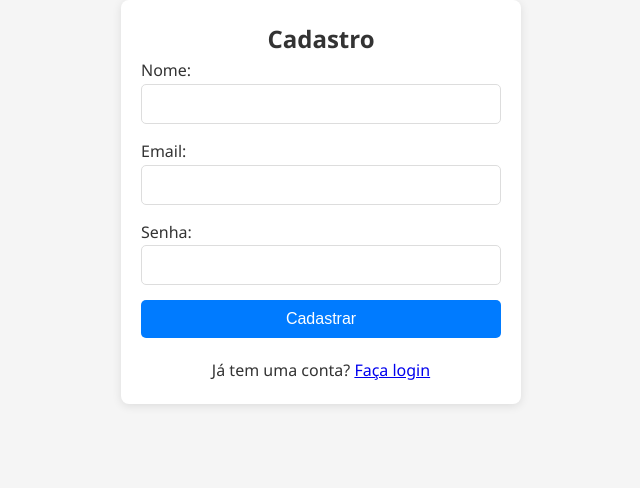
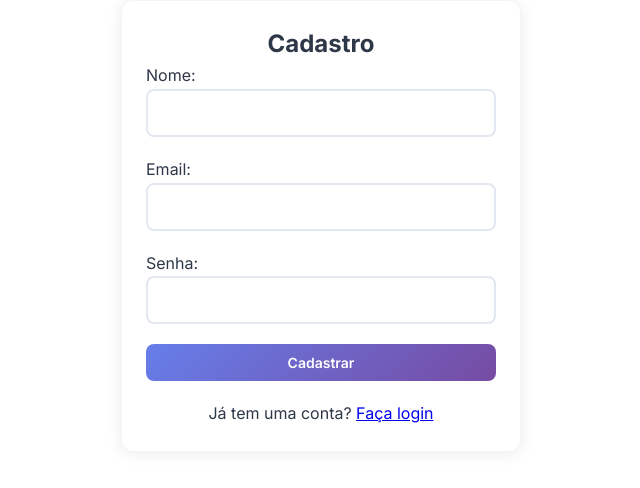
Before and after one commit to Joao-stk/moneyflow, a React (Vite) app in the folder financial-frontend/: page /register in a window 1280 px wide. Shown: the top 488 px of the page, without its empty margins (319-959 px from the left). Built offline with nearby package versions, Linux system fonts and the light colour scheme; no server answers.

Commit message:
Ajustando CSS

```diff
--- a/financial-frontend/src/components/Navbar.jsx
+++ b/financial-frontend/src/components/Navbar.jsx
@@ -94,7 +94,7 @@ function Navbar() {
                     }
                   }}
                 >
-                  📊 Dashboard
+                  Dashboard
                 </Link>
                 <Link
                   to="/transactions"
@@ -119,7 +119,7 @@ function Navbar() {
                     }
                   }}
                 >
-                  💸 Lançamentos
+                  Lançamentos
                 </Link>
               </div>
             )}
@@ -186,7 +186,7 @@ function Navbar() {
                   e.target.style.transform = 'translateY(0px)'
                 }}
               >
-                🚪 Sair
+                Sair
               </button>
             </div>
           )}
--- a/financial-frontend/src/index.css
+++ b/financial-frontend/src/index.css
@@ -1,3 +1,5 @@
+@import url('https://fonts.googleapis.com/css2?family=Archivo+Black&family=Inter:wght@400;500;600;700&display=swap');
+
 * {
   margin: 0;
   padding: 0;
@@ -5,9 +7,9 @@
 }
 
 body {
-  font-family: 'Segoe UI', Tahoma, Geneva, Verdana, sans-serif;
-  background-color: #f5f5f5;
-  color: #333;
+  font-family: 'Inter', 'Segoe UI', Tahoma, Geneva, Verdana, sans-serif;
+  background-color: #ffffff;
+  color: #2d3748;
   line-height: 1.6;
 }
 
@@ -20,61 +22,78 @@ body {
 .btn {
   padding: 10px 20px;
   border: none;
-  border-radius: 5px;
+  border-radius: 8px;
   cursor: pointer;
-  font-size: 16px;
+  font-size: 14px;
+  font-weight: 600;
   transition: all 0.3s ease;
+  font-family: 'Inter', sans-serif;
 }
 
 .btn-primary {
-  background-color: #007bff;
+  background: linear-gradient(135deg, #667eea 0%, #764ba2 100%);
   color: white;
 }
 
 .btn-primary:hover {
-  background-color: #0056b3;
+  background: linear-gradient(135deg, #5a6fd8 0%, #6a4190 100%);
+  transform: translateY(-1px);
+  box-shadow: 0 4px 12px rgba(102, 126, 234, 0.3);
 }
 
 .btn-danger {
-  background-color: #dc3545;
+  background-color: #e53e3e;
   color: white;
 }
 
 .btn-danger:hover {
-  background-color: #c82333;
+  background-color: #c53030;
+  transform: translateY(-1px);
 }
 
 .form-group {
-  margin-bottom: 15px;
+  margin-bottom: 20px;
 }
 
 .form-control {
   width: 100%;
-  padding: 10px;
-  border: 1px solid #ddd;
-  border-radius: 5px;
+  padding: 12px 16px;
+  border: 2px solid #e2e8f0;
+  border-radius: 8px;
   font-size: 16px;
+  font-family: 'Inter', sans-serif;
+  transition: all 0.3s ease;
+  background: #ffffff;
 }
 
 .form-control:focus {
   outline: none;
-  border-color: #007bff;
+  border-color: #667eea;
+  box-shadow: 0 0 0 3px rgba(102, 126, 234, 0.1);
 }
 
 .card {
-  background: white;
-  border-radius: 8px;
-  padding: 20px;
-  box-shadow: 0 2px 10px rgba(0,0,0,0.1);
-  margin-bottom: 20px;
+  background: #ffffff;
+  border-radius: 12px;
+  padding: 24px;
+  box-shadow: 0 2px 15px rgba(0, 0, 0, 0.08);
+  margin-bottom: 24px;
+  border: 1px solid #f1f5f9;
 }
 
 .text-success {
-  color: #28a745;
+  color: #38a169;
+  font-weight: 600;
 }
 
 .text-danger {
-  color: #dc3545;
+  color: #e53e3e;
+  font-weight: 600;
+}
+
+.text-primary {
+  color: #667eea;
+  font-weight: 600;
 }
 
 .text-center {
@@ -88,3 +107,75 @@ body {
 .mb-20 {
   margin-bottom: 20px;
 }
+
+/* Novas classes para combinar com a navbar */
+.archivo-black {
+  font-family: 'Archivo Black', sans-serif;
+  font-weight: 900;
+}
+
+.gradient-text {
+  background: linear-gradient(135deg, #667eea 0%, #764ba2 100%);
+  -webkit-background-clip: text;
+  -webkit-text-fill-color: transparent;
+  background-clip: text;
+}
+
+.bg-clean {
+  background-color: #ffffff;
+}
+
+.bg-subtle {
+  background-color: #f8fafc;
+}
+
+.border-subtle {
+  border-color: #e2e8f0;
+}
+
+.shadow-subtle {
+  box-shadow: 0 2px 15px rgba(0, 0, 0, 0.08);
+}
+
+/* Estados hover consistentes */
+.hover-lift:hover {
+  transform: translateY(-2px);
+  transition: transform 0.2s ease;
+}
+
+/* Links estilizados */
+.link-primary {
+  color: #667eea;
+  text-decoration: none;
+  font-weight: 600;
+  transition: color 0.3s ease;
+}
+
+.link-primary:hover {
+  color: #5a6fd8;
+}
+
+/* Badges e tags */
+.badge {
+  display: inline-block;
+  padding: 4px 12px;
+  border-radius: 20px;
+  font-size: 12px;
+  font-weight: 600;
+  font-family: 'Inter', sans-serif;
+}
+
+.badge-success {
+  background: rgba(56, 161, 105, 0.1);
+  color: #38a169;
+}
+
+.badge-danger {
+  background: rgba(229, 62, 62, 0.1);
+  color: #e53e3e;
+}
+
+.badge-primary {
+  background: rgba(102, 126, 234, 0.1);
+  color: #667eea;
+}
```
